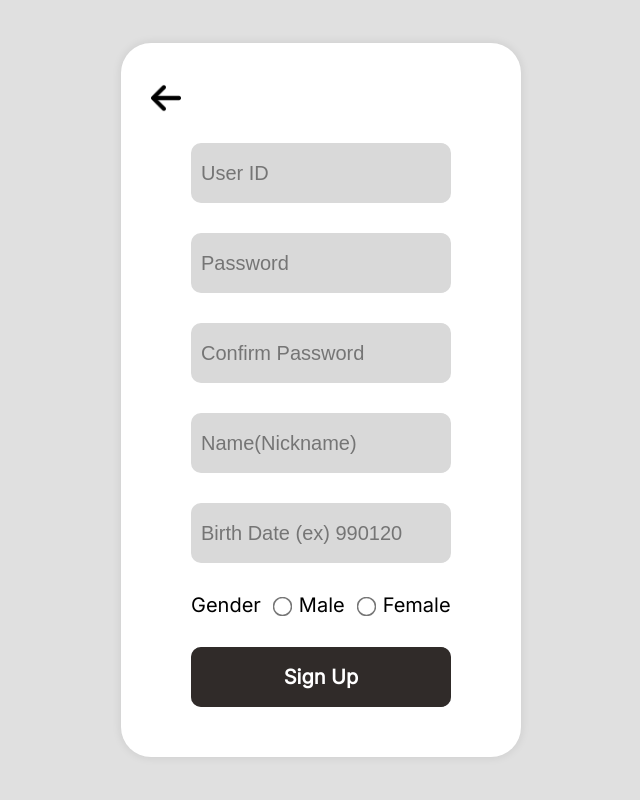
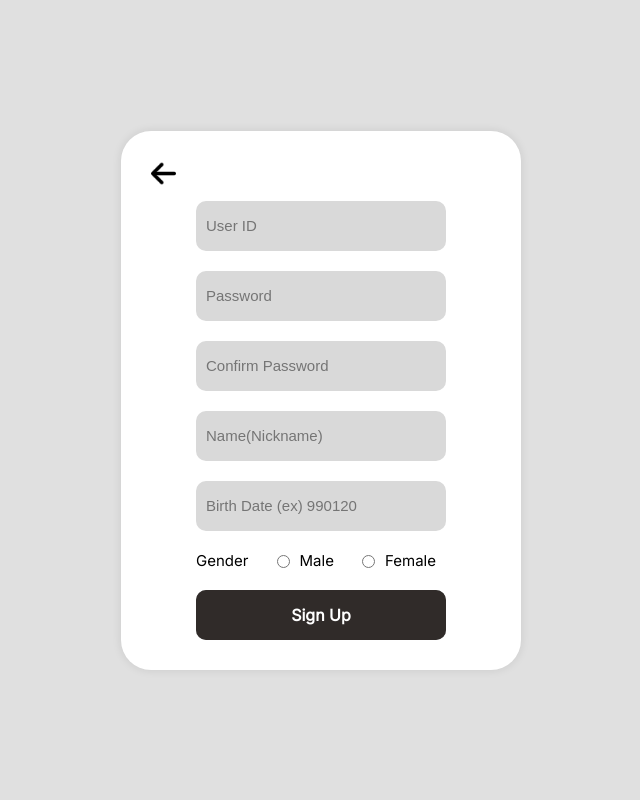
Before and after one commit to Dab1n-Lee/MyFit, a Flask app: page /register in a window 1280 px wide. Shown: the whole page, without its empty margins (319-959 px from the left). Run offline with Flask 3, Linux system fonts and the light colour scheme.

Commit message:
update login and register page

```diff
--- a/project/static/css/register_page.css
+++ b/project/static/css/register_page.css
@@ -15,11 +15,11 @@ body {
 
 .back-arrow {
   position: absolute;
-  top: 40px;
+  top: 30px;
   left: 30px;
   cursor: pointer;
-  width: 30px;
-  height: 30px;
+  width: 25px;
+  height: 25px;
 }
 
 .container {
@@ -36,7 +36,7 @@ body {
   width: 100%;
   max-width: 400px;
   background: #ffffff;
-  padding: 100px 70px 50px 70px;
+  padding: 70px 30px 30px 30px;
   border-radius: 30px;
   box-shadow: 0 0 10px rgba(0, 0, 0, 0.1);
   display: flex;
@@ -53,34 +53,34 @@ body {
 
 .input-field {
   width: 100%;
-  max-width: 300px;
-  height: 60px;
-  margin-bottom: 30px;
+  max-width: 250px;
+  height: 50px;
+  margin-bottom: 20px;
   padding: 0 10px;
   border-radius: 10px;
   border: none;
   outline: none;
   background: rgba(217, 217, 217, 1);
-  font-size: 20px;
+  font-size: 15px;
 }
 
 .gender-selection {
   width: 100%;
-  max-width: 300px;
+  max-width: 250px;
   display: flex;
   justify-content: space-between;
   align-items: center;
-  margin-bottom: 30px;
+  margin-bottom: 20px;
 }
 
 .gender-label {
-  font-size: 20px;
+  font-size: 15px;
   color: black;
   margin-right: 10px;
 }
 
 .gender-selection label {
-  font-size: 20px;
+  font-size: 15px;
   color: black;
   margin-right: 10px;
   display: flex;
@@ -88,13 +88,13 @@ body {
 }
 
 input[type="radio"] {
-  transform: scale(1.5);
+  transform: scale(1);
   margin-right: 10px;
 }
 
 .submit-button-container {
   width: 100%;
-  max-width: 300px;
+  max-width: 250px;
   display: flex;
   justify-content: center;
   background: rgba(9, 4, 0, 0.6);
@@ -106,14 +106,14 @@ input[type="radio"] {
 
 .submit-button {
   width: 100%;
-  height: 60px;
+  height: 50px;
   background: rgba(9, 4, 0, 0.6);
   color: rgba(255, 255, 255, 1);
   border: none;
   border-radius: 10px;
   font-family: "Inter", sans-serif;
   font-weight: 700;
-  font-size: 20px;
+  font-size: 16px;
   font-weight: bold;
   cursor: pointer;
 }
```
Also changed, not shown: project/static/css/login_page.css (+16 -13 lines), project/templates/register.html (+45 -2 lines).
